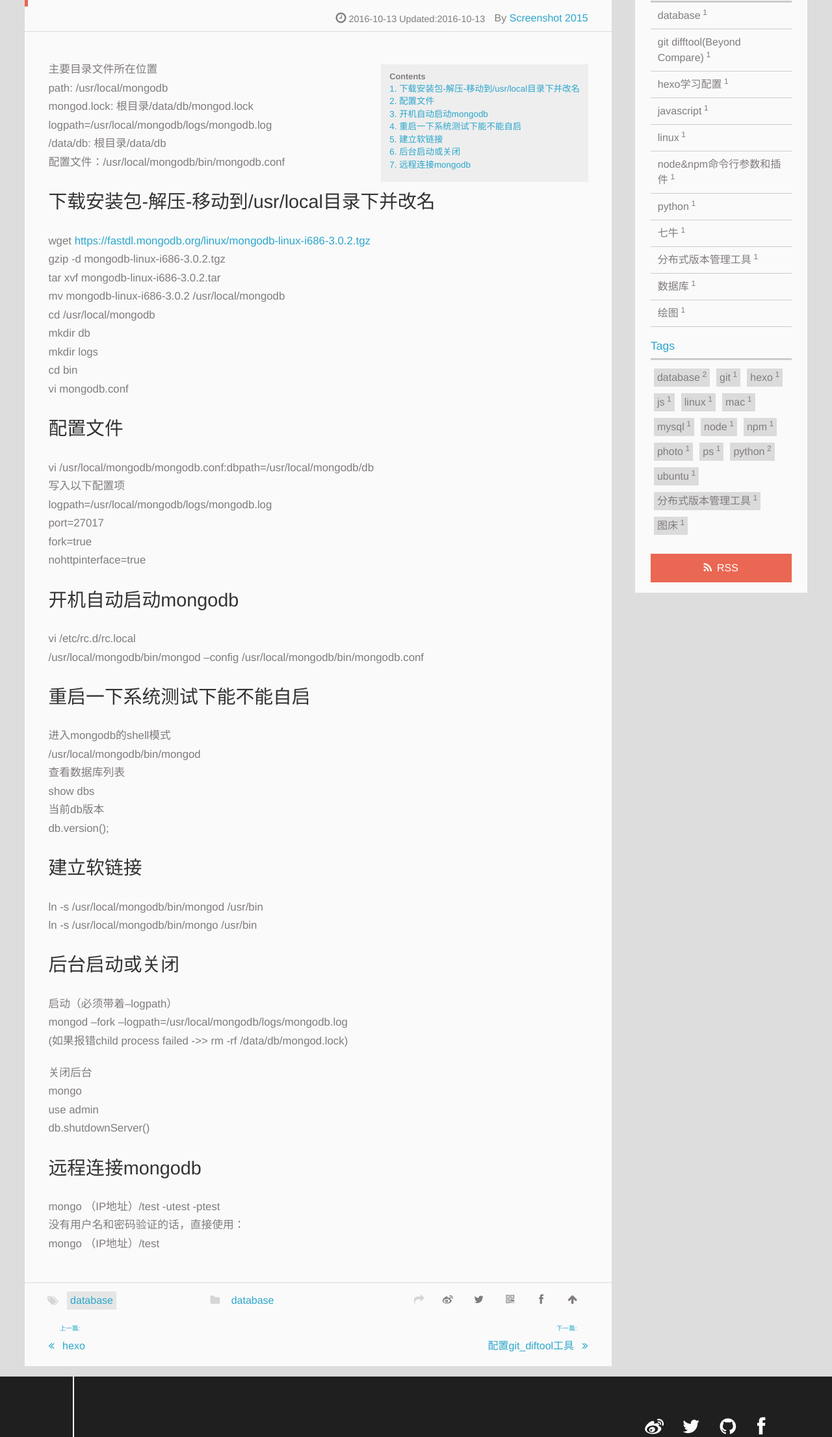
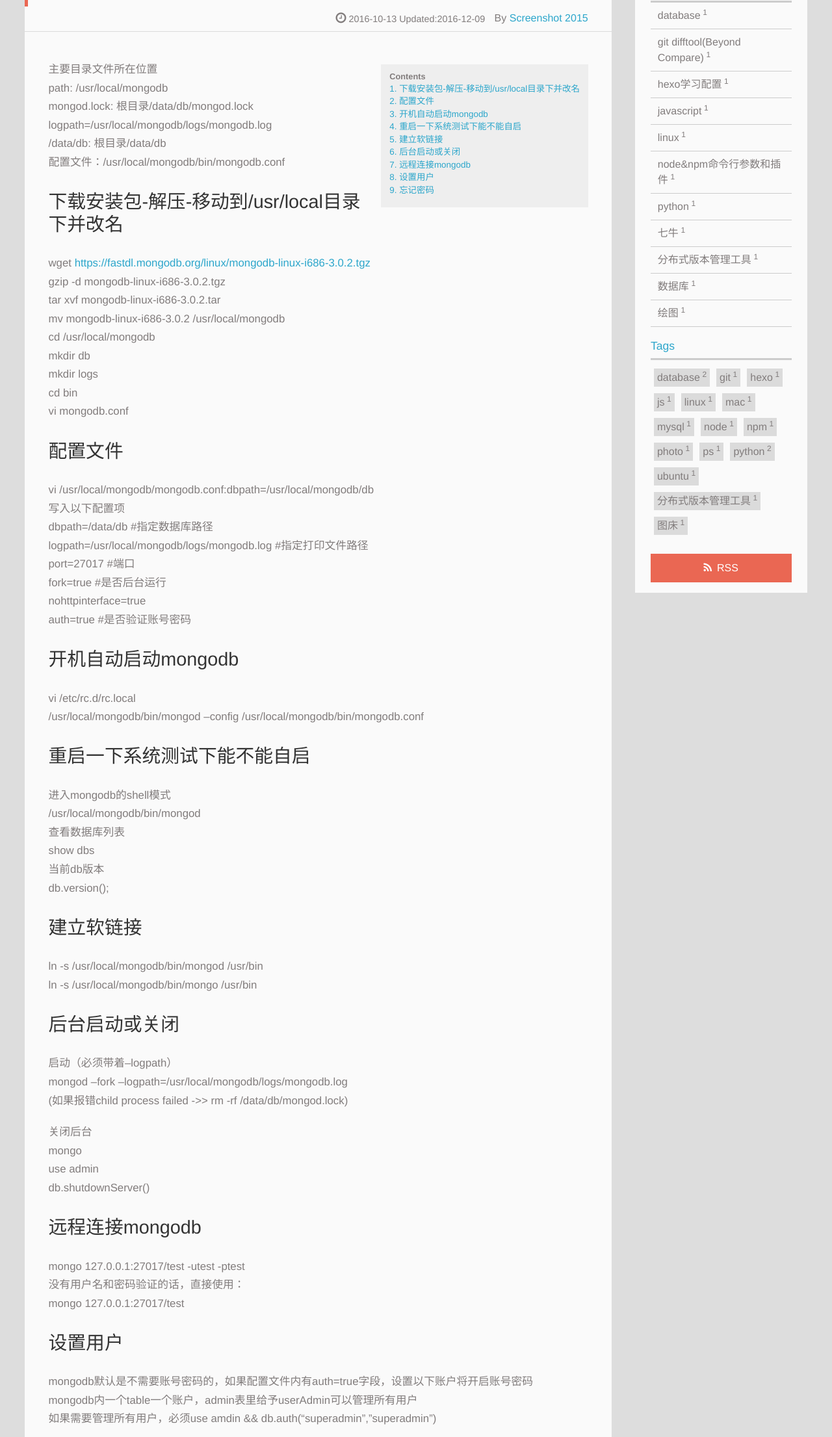
Before and after one commit to buildlove/buildlove.github.io, a plain HTML site: page 2016/10/13/mongoose/index.html in a window 1280 px wide. Shown: the part 294-2505 px from the top of the page at 65% size. Drawn offline with Linux system fonts and the light colour scheme; grey boxes are pictures that could not be loaded; a script that the page names is missing.

Commit message:
Site updated: 2016-12-09 12:01:59

```diff
--- a/2016/10/13/mongoose/index.html
+++ b/2016/10/13/mongoose/index.html
@@ -92,7 +92,7 @@
     </p>
   <p class="article-time">
     <time datetime="2016-10-13T09:02:12.000Z" itemprop="datePublished">2016-10-13</time>
-    Updated:<time datetime="2016-10-13T09:15:55.000Z" itemprop="dateModified">2016-10-13</time>
+    Updated:<time datetime="2016-12-09T04:01:24.000Z" itemprop="dateModified">2016-12-09</time>
 
   </p>
 </header>
@@ -101,18 +101,21 @@
 
 		<div id="toc" class="toc-article">
 			<strong class="toc-title">Contents</strong>
-		<ol class="toc"><li class="toc-item toc-level-2"><a class="toc-link" href="#下载安装包-解压-移动到-usr-local目录下并改名"><span class="toc-number">1.</span> <span class="toc-text">下载安装包-解压-移动到/usr/local目录下并改名</span></a></li><li class="toc-item toc-level-2"><a class="toc-link" href="#配置文件"><span class="toc-number">2.</span> <span class="toc-text">配置文件</span></a></li><li class="toc-item toc-level-2"><a class="toc-link" href="#开机自动启动mongodb"><span class="toc-number">3.</span> <span class="toc-text">开机自动启动mongodb</span></a></li><li class="toc-item toc-level-2"><a class="toc-link" href="#重启一下系统测试下能不能自启"><span class="toc-number">4.</span> <span class="toc-text">重启一下系统测试下能不能自启</span></a></li><li class="toc-item toc-level-2"><a class="toc-link" href="#建立软链接"><span class="toc-number">5.</span> <span class="toc-text">建立软链接</span></a></li><li class="toc-item toc-level-2"><a class="toc-link" href="#后台启动或关闭"><span class="toc-number">6.</span> <span class="toc-text">后台启动或关闭</span></a></li><li class="toc-item toc-level-2"><a class="toc-link" href="#远程连接mongodb"><span class="toc-number">7.</span> <span class="toc-text">远程连接mongodb</span></a></li></ol>
+		<ol class="toc"><li class="toc-item toc-level-2"><a class="toc-link" href="#下载安装包-解压-移动到-usr-local目录下并改名"><span class="toc-number">1.</span> <span class="toc-text">下载安装包-解压-移动到/usr/local目录下并改名</span></a></li><li class="toc-item toc-level-2"><a class="toc-link" href="#配置文件"><span class="toc-number">2.</span> <span class="toc-text">配置文件</span></a></li><li class="toc-item toc-level-2"><a class="toc-link" href="#开机自动启动mongodb"><span class="toc-number">3.</span> <span class="toc-text">开机自动启动mongodb</span></a></li><li class="toc-item toc-level-2"><a class="toc-link" href="#重启一下系统测试下能不能自启"><span class="toc-number">4.</span> <span class="toc-text">重启一下系统测试下能不能自启</span></a></li><li class="toc-item toc-level-2"><a class="toc-link" href="#建立软链接"><span class="toc-number">5.</span> <span class="toc-text">建立软链接</span></a></li><li class="toc-item toc-level-2"><a class="toc-link" href="#后台启动或关闭"><span class="toc-number">6.</span> <span class="toc-text">后台启动或关闭</span></a></li><li class="toc-item toc-level-2"><a class="toc-link" href="#远程连接mongodb"><span class="toc-number">7.</span> <span class="toc-text">远程连接mongodb</span></a></li><li class="toc-item toc-level-2"><a class="toc-link" href="#设置用户"><span class="toc-number">8.</span> <span class="toc-text">设置用户</span></a></li><li class="toc-item toc-level-2"><a class="toc-link" href="#忘记密码"><span class="toc-number">9.</span> <span class="toc-text">忘记密码</span></a></li></ol>
 		</div>
 
 		<p>主要目录文件所在位置<br>path: /usr/local/mongodb<br>mongod.lock: 根目录/data/db/mongod.lock<br>logpath=/usr/local/mongodb/logs/mongodb.log<br>/data/db: 根目录/data/db<br>配置文件：/usr/local/mongodb/bin/mongodb.conf</p>
 <h2 id="下载安装包-解压-移动到-usr-local目录下并改名"><a href="#下载安装包-解压-移动到-usr-local目录下并改名" class="headerlink" title="下载安装包-解压-移动到/usr/local目录下并改名"></a>下载安装包-解压-移动到/usr/local目录下并改名</h2><p>wget <a href="https://fastdl.mongodb.org/linux/mongodb-linux-i686-3.0.2.tgz" target="_blank" rel="external">https://fastdl.mongodb.org/linux/mongodb-linux-i686-3.0.2.tgz</a><br>gzip -d mongodb-linux-i686-3.0.2.tgz<br>tar xvf mongodb-linux-i686-3.0.2.tar<br>mv mongodb-linux-i686-3.0.2 /usr/local/mongodb<br>cd /usr/local/mongodb<br>mkdir db<br>mkdir logs<br>cd bin<br>vi mongodb.conf</p>
-<h2 id="配置文件"><a href="#配置文件" class="headerlink" title="配置文件"></a>配置文件</h2><p>vi /usr/local/mongodb/mongodb.conf:dbpath=/usr/local/mongodb/db<br>写入以下配置项<br>logpath=/usr/local/mongodb/logs/mongodb.log<br>port=27017<br>fork=true<br>nohttpinterface=true</p>
+<h2 id="配置文件"><a href="#配置文件" class="headerlink" title="配置文件"></a>配置文件</h2><p>vi /usr/local/mongodb/mongodb.conf:dbpath=/usr/local/mongodb/db<br>写入以下配置项<br>dbpath=/data/db #指定数据库路径<br>logpath=/usr/local/mongodb/logs/mongodb.log #指定打印文件路径<br>port=27017  #端口<br>fork=true   #是否后台运行<br>nohttpinterface=true<br>auth=true   #是否验证账号密码</p>
 <h2 id="开机自动启动mongodb"><a href="#开机自动启动mongodb" class="headerlink" title="开机自动启动mongodb"></a>开机自动启动mongodb</h2><p>vi /etc/rc.d/rc.local<br>/usr/local/mongodb/bin/mongod –config /usr/local/mongodb/bin/mongodb.conf</p>
 <h2 id="重启一下系统测试下能不能自启"><a href="#重启一下系统测试下能不能自启" class="headerlink" title="重启一下系统测试下能不能自启"></a>重启一下系统测试下能不能自启</h2><p>进入mongodb的shell模式<br>/usr/local/mongodb/bin/mongod<br>查看数据库列表<br>show dbs<br>当前db版本<br>db.version();</p>
 <h2 id="建立软链接"><a href="#建立软链接" class="headerlink" title="建立软链接"></a>建立软链接</h2><p>ln -s /usr/local/mongodb/bin/mongod /usr/bin<br>ln -s /usr/local/mongodb/bin/mongo /usr/bin</p>
 <h2 id="后台启动或关闭"><a href="#后台启动或关闭" class="headerlink" title="后台启动或关闭"></a>后台启动或关闭</h2><p>启动（必须带着–logpath）<br>mongod –fork –logpath=/usr/local/mongodb/logs/mongodb.log<br>(如果报错child process failed -&gt;&gt; rm -rf /data/db/mongod.lock)</p>
 <p>关闭后台<br>mongo<br>use admin<br>db.shutdownServer()</p>
-<h2 id="远程连接mongodb"><a href="#远程连接mongodb" class="headerlink" title="远程连接mongodb"></a>远程连接mongodb</h2><p>mongo （IP地址）/test -utest -ptest<br>没有用户名和密码验证的话，直接使用：<br>mongo （IP地址）/test</p>
+<h2 id="远程连接mongodb"><a href="#远程连接mongodb" class="headerlink" title="远程连接mongodb"></a>远程连接mongodb</h2><p>mongo 127.0.0.1:27017/test -utest -ptest<br>没有用户名和密码验证的话，直接使用：<br>mongo 127.0.0.1:27017/test</p>
+<h2 id="设置用户"><a href="#设置用户" class="headerlink" title="设置用户"></a>设置用户</h2><p>mongodb默认是不需要账号密码的，如果配置文件内有auth=true字段，设置以下账户将开启账号密码<br>mongodb内一个table一个账户，admin表里给予userAdmin可以管理所有用户<br>如果需要管理所有用户，必须use amdin &amp;&amp; db.auth(“superadmin”,”superadmin”)</p>
+<p>use admin 切换到admin账户<br>创建超级管理员(超级管理员拥有对所有用户的管理权限和对test数据库的读权限)<br>mongodb 2.6以后的版本都是createUser之前是addUser<br>db.createUser({<br>    user: “superadmin”,<br>    pwd: “superadmin”,<br>    roles: [<br>      { role: “userAdmin”, db: “admin” },<br>      { role: “read”, db: “test”}<br>    ]<br>})<br>db.auth(“superadmin”, “superadmin”)验证超级管理员的存在(1代表存在0代表不存在)<br>use abc 使用abc数据库(注意：创建用户一定要到指定的表里面然后创建，创建管理员才在admin表里创建)<br>创建用户(用户拥有abc数据库的所有权限)<br>db.createUser({<br>    user: “abc”,<br>    pwd: “abc”,<br>    roles: [<br>      { role: “dbOwner”, db: “abc” }<br>    ]<br>})<br>创建用户之后需要输入账号密码才能登陆mongo<br>mongo -u root -p</p>
+<h2 id="忘记密码"><a href="#忘记密码" class="headerlink" title="忘记密码"></a>忘记密码</h2><p>忘掉密码必须先去掉auth=true参数，然后清除admin表中的system.users,之后创建账号或者不创建<br>vi /usr/local/mongodb/bin/mongodb.conf<br>注释掉auth=true(这个参数配置意思是需要验证)<br>use admin<br>删除账号密码<br>db.system.users.remove({})<br>重新设置账号密码，重启mongodb</p>
 
 	</div>
 		<footer class="article-footer clearfix">
@@ -170,7 +173,7 @@
 
   <div id="toc" class="toc-aside">
   <strong class="toc-title">Contents</strong>
-  <ol class="toc"><li class="toc-item toc-level-2"><a class="toc-link" href="#下载安装包-解压-移动到-usr-local目录下并改名"><span class="toc-number">1.</span> <span class="toc-text">下载安装包-解压-移动到/usr/local目录下并改名</span></a></li><li class="toc-item toc-level-2"><a class="toc-link" href="#配置文件"><span class="toc-number">2.</span> <span class="toc-text">配置文件</span></a></li><li class="toc-item toc-level-2"><a class="toc-link" href="#开机自动启动mongodb"><span class="toc-number">3.</span> <span class="toc-text">开机自动启动mongodb</span></a></li><li class="toc-item toc-level-2"><a class="toc-link" href="#重启一下系统测试下能不能自启"><span class="toc-number">4.</span> <span class="toc-text">重启一下系统测试下能不能自启</span></a></li><li class="toc-item toc-level-2"><a class="toc-link" href="#建立软链接"><span class="toc-number">5.</span> <span class="toc-text">建立软链接</span></a></li><li class="toc-item toc-level-2"><a class="toc-link" href="#后台启动或关闭"><span class="toc-number">6.</span> <span class="toc-text">后台启动或关闭</span></a></li><li class="toc-item toc-level-2"><a class="toc-link" href="#远程连接mongodb"><span class="toc-number">7.</span> <span class="toc-text">远程连接mongodb</span></a></li></ol>
+  <ol class="toc"><li class="toc-item toc-level-2"><a class="toc-link" href="#下载安装包-解压-移动到-usr-local目录下并改名"><span class="toc-number">1.</span> <span class="toc-text">下载安装包-解压-移动到/usr/local目录下并改名</span></a></li><li class="toc-item toc-level-2"><a class="toc-link" href="#配置文件"><span class="toc-number">2.</span> <span class="toc-text">配置文件</span></a></li><li class="toc-item toc-level-2"><a class="toc-link" href="#开机自动启动mongodb"><span class="toc-number">3.</span> <span class="toc-text">开机自动启动mongodb</span></a></li><li class="toc-item toc-level-2"><a class="toc-link" href="#重启一下系统测试下能不能自启"><span class="toc-number">4.</span> <span class="toc-text">重启一下系统测试下能不能自启</span></a></li><li class="toc-item toc-level-2"><a class="toc-link" href="#建立软链接"><span class="toc-number">5.</span> <span class="toc-text">建立软链接</span></a></li><li class="toc-item toc-level-2"><a class="toc-link" href="#后台启动或关闭"><span class="toc-number">6.</span> <span class="toc-text">后台启动或关闭</span></a></li><li class="toc-item toc-level-2"><a class="toc-link" href="#远程连接mongodb"><span class="toc-number">7.</span> <span class="toc-text">远程连接mongodb</span></a></li><li class="toc-item toc-level-2"><a class="toc-link" href="#设置用户"><span class="toc-number">8.</span> <span class="toc-text">设置用户</span></a></li><li class="toc-item toc-level-2"><a class="toc-link" href="#忘记密码"><span class="toc-number">9.</span> <span class="toc-text">忘记密码</span></a></li></ol>
   </div>
 
 <div id="asidepart">
```
Also changed, not shown: atom.xml (+6 -3 lines), sitemap.xml (+7 -7 lines).
